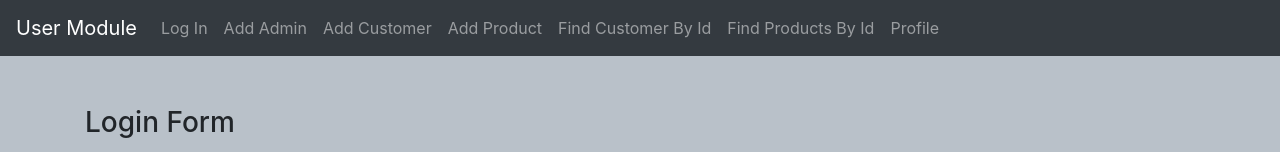
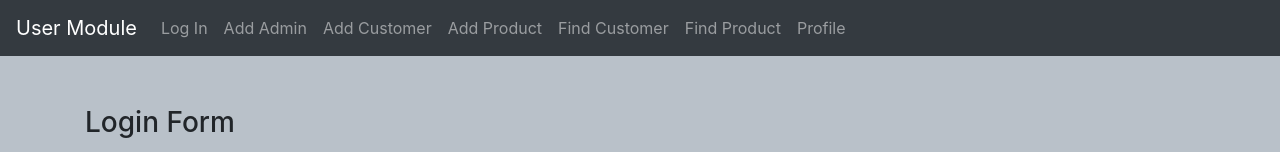
Before and after one commit to jatint17/userms_clientside, a React (Create React App) app: page / in a window 1280 px wide. Shown: the top 152 px of the page. Built offline with nearby package versions, Linux system fonts and the light colour scheme.

Commit message:
minor change

```diff
--- a/src/component/NavBar.js
+++ b/src/component/NavBar.js
@@ -65,13 +65,13 @@ export default function NavBar() {
 
             <li className="nav-item">
               <Link to="/customers/byid" className="nav-link">
-                <span>Find Customer By Id</span>
+                <span>Find Customer</span>
               </Link>
             </li>
 
             <li className="nav-item">
               <Link to="/products/byid" className="nav-link">
-                <span>Find Products By Id</span>
+                <span>Find Product</span>
               </Link>
             </li>
 
```
